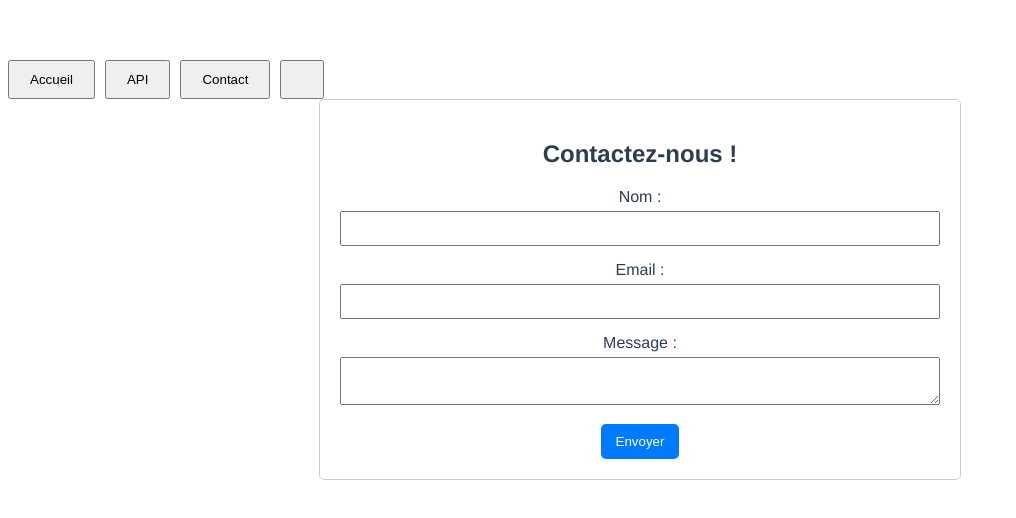
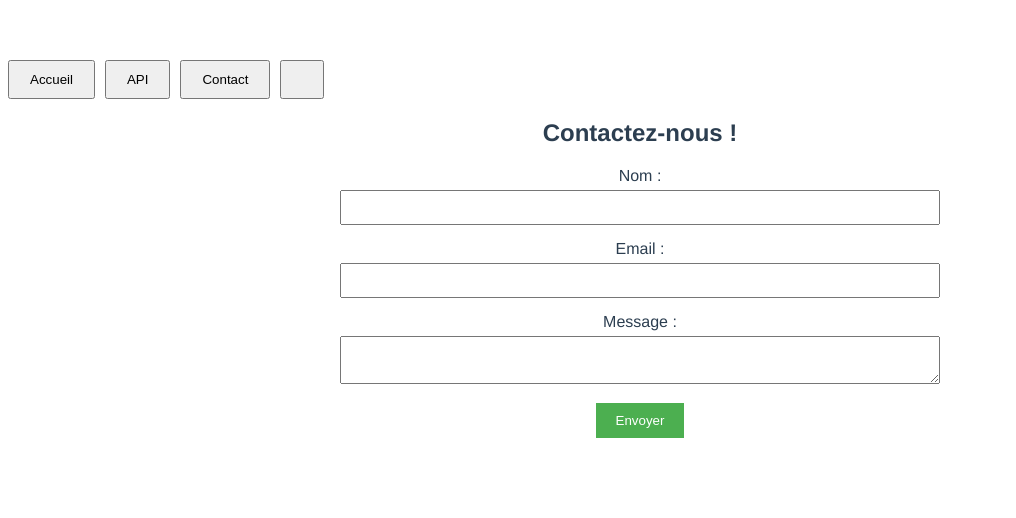
Before and after one commit to FunsizedWrath/TD_site_internet_VueJS, a Vue app in the folder tdsiteinternet/: page /contact in a window 1280 px wide. Shown: the top 518 px of the page, without its empty margins (0-1016 px from the left). Built offline with nearby package versions, Linux system fonts and the light colour scheme.

Commit message:
Update ContactForm.vue

```diff
--- a/tdsiteinternet/src/components/ContactForm.vue
+++ b/tdsiteinternet/src/components/ContactForm.vue
@@ -32,13 +32,32 @@ export default {
         };
     },
     methods: {
-        submitForm() {
-            // Handle form submission
-            console.log('Form submitted:', this.form);
-            // Reset form
-            this.form.name = '';
-            this.form.email = '';
-            this.form.message = '';
+        async submitForm() {
+            const webhookUrl = 'https://discord.com/api/webhooks/1309485318969495572/IHGFgyq3BCa0c4heSp4vTMNnAgrJFsqkomH3xjoG_WcZo7ip8MztNOPuHyljpna8nMsb';
+            const payload = {
+                content: `Nom: ${this.form.name}\nEmail: ${this.form.email}\nMessage: ${this.form.message}`
+            };
+
+            try {
+                const response = await fetch(webhookUrl, {
+                    method: 'POST',
+                    headers: {
+                        'Content-Type': 'application/json'
+                    },
+                    body: JSON.stringify(payload)
+                });
+
+                if (response.ok) {
+                    alert('Message envoyé avec succès !');
+                    this.form.name = '';
+                    this.form.email = '';
+                    this.form.message = '';
+                } else {
+                    alert('Une erreur est survenue lors de l\'envoi du message.');
+                }
+            } catch (error) {
+                alert('Une erreur est survenue lors de l\'envoi du message.');
+            }
         }
     }
 };
@@ -48,9 +67,6 @@ export default {
 .contact-form {
     max-width: 600px;
     margin: 0 auto;
-    padding: 20px;
-    border: 1px solid #ccc;
-    border-radius: 5px;
 }
 
 .form-group {
@@ -70,15 +86,14 @@ textarea {
 }
 
 button {
-    padding: 10px 15px;
-    background-color: #007bff;
+    padding: 10px 20px;
+    background-color: #4CAF50;
     color: white;
     border: none;
-    border-radius: 5px;
     cursor: pointer;
 }
 
 button:hover {
-    background-color: #0056b3;
+    background-color: #45a049;
 }
 </style>
```
